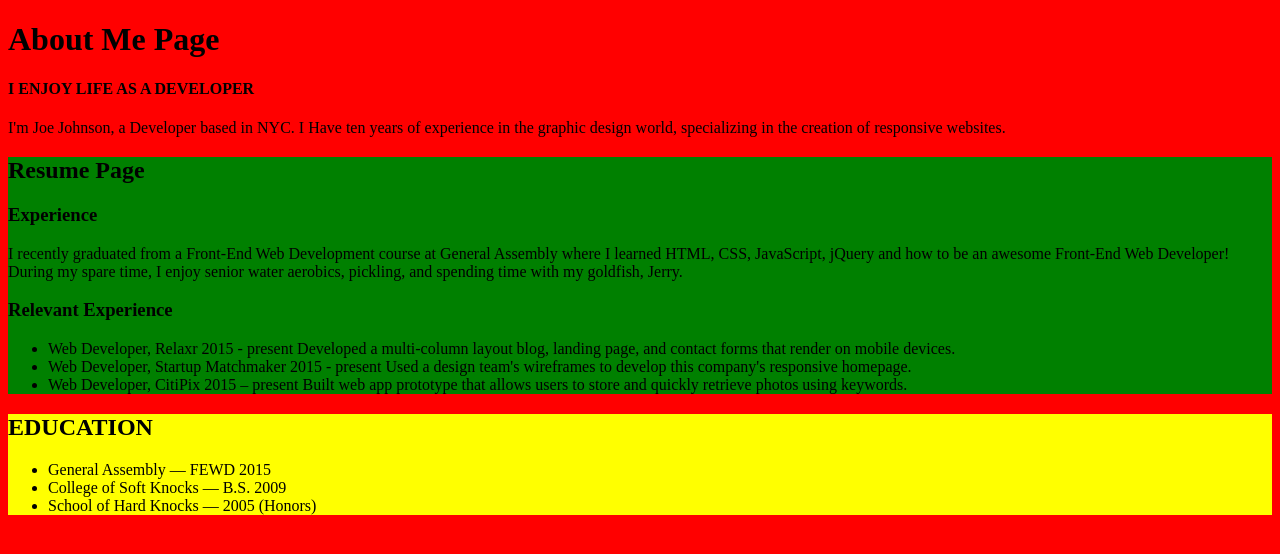
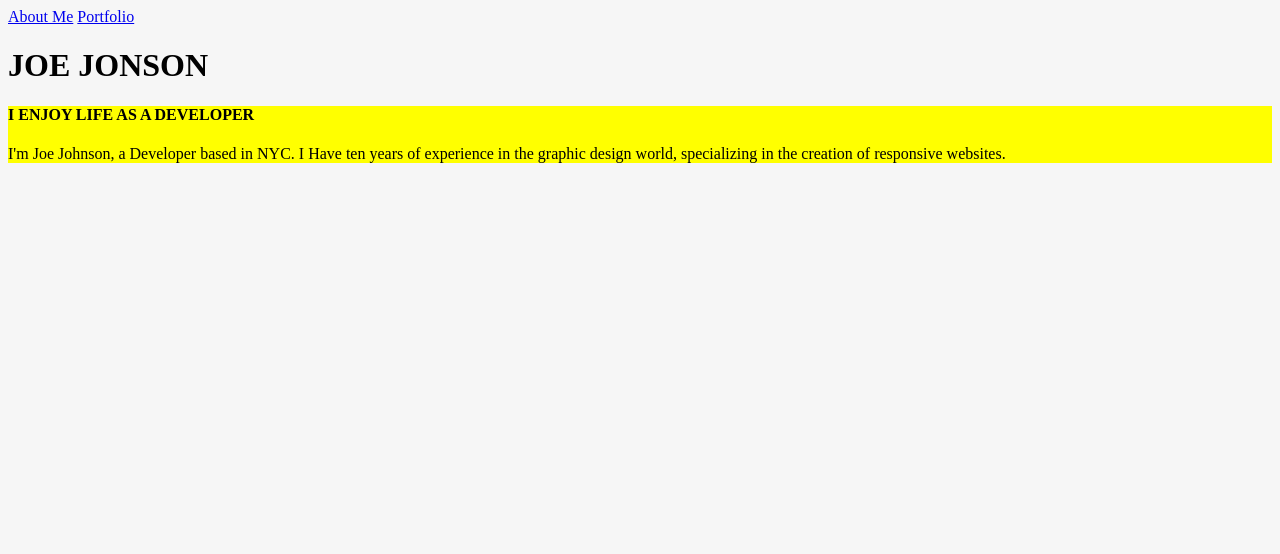
Before and after one commit to nicolamastice/nicolamastice, a plain HTML site: page index.html in a window 1280 px wide. Drawn offline with Linux system fonts and the light colour scheme; files that its build step writes are made by us from their sources; files whose address does not match are found by name.

Commit message:
Navigation Bar

```diff
--- a/index.html
+++ b/index.html
@@ -9,47 +9,24 @@
 
   <body>
 
-    <h1>About Me Page</h1>
+  <header>
+
+    <ul class="menu">
+      <li class="pages"><a href="/Users/nicolamastice/Desktop/Learning/GA/wk1/assignment/starter_code/index.html">About Me</a></li>
+      <li class="pages"><a href="/Users/nicolamastice/Desktop/Learning/GA/wk1/assignment/starter_code/resume.html">Portfolio</a></li>
+    </ul>
+
+    <h1>JOE JONSON</h1>
+
+  </header>
+
+  <section>
 
     <h4>I ENJOY LIFE AS A DEVELOPER</h4>
 
     I'm Joe Johnson, a Developer based in NYC. I Have ten years of experience in
     the graphic design world, specializing in the creation of responsive websites.
 
-  <section class="intro">
-    <h2>Resume Page</h2>
-
-    <h3>Experience</h3>
-
-    I recently graduated from a Front-End Web Development course at General Assembly
-    where I learned HTML, CSS, JavaScript, jQuery and how to be an awesome Front-End
-    Web Developer! During my spare time, I enjoy senior water aerobics, pickling,
-    and spending time with my goldfish, Jerry.
-
-    <h3>Relevant Experience</h3>
-
-    <ul>
-      <li>Web Developer, Relaxr 2015 - present
-      Developed a multi-column layout blog, landing page, and contact forms that
-      render on mobile devices.</li>
-
-      <li>Web Developer, Startup Matchmaker 2015 - present
-      Used a design team's wireframes to develop this company's responsive homepage.</li>
-
-      <li>Web Developer, CitiPix 2015 – present
-      Built web app prototype that allows users to store and quickly retrieve
-      photos using keywords.</li>
-    </ul>
-  </section>
-
-  <section>
-    <h2>EDUCATION</h2>
-
-    <ul>
-      <li>General Assembly — FEWD 2015</li>
-      <li>College of Soft Knocks — B.S. 2009</li>
-      <li>School of Hard Knocks — 2005 (Honors)</li>
-    </ul>
   </section>
 
   </body>
--- a/stylesheet.css
+++ b/stylesheet.css
@@ -1,5 +1,5 @@
 body {
-    background-color: red;
+    background-color: #F6F6F6;
 }
 section {
     background-color: yellow;
@@ -7,3 +7,11 @@ section {
 .intro {
     background-color: green;
 }
+.menu {
+    list-style-type: none;
+    margin: 0;
+    padding: 0;
+}
+.pages {
+    display: inline;
+}
```
Also changed, not shown: resume.html (added, +61 -0 lines).
